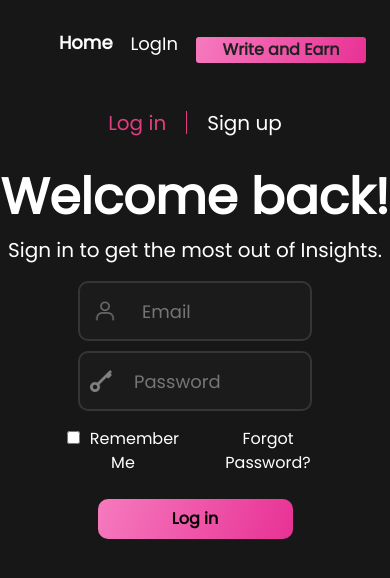
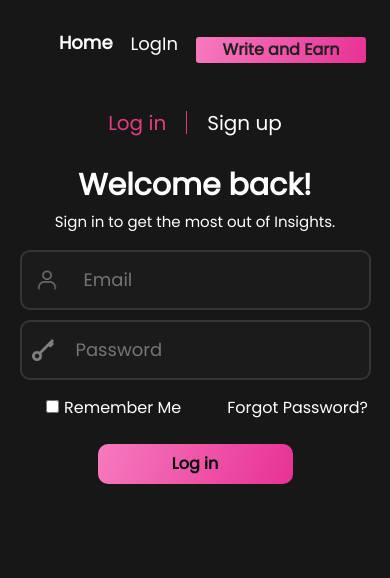
Before and after one commit to cyclese96/polkabridge-insights, a React (Create React App) app: page /login in a window 390 px wide. Shown: the top 578 px of the page. Built offline with nearby package versions, Linux system fonts and the light colour scheme.

Commit message:
fix all route

```diff
--- a/src/App.js
+++ b/src/App.js
@@ -20,18 +20,17 @@ function App() {
       <Fragment>
         <Router>
           <Routes>
-          <Route path="/" element={<Dashboard />} />
+          <Route path="/dashboard" element={<Dashboard />} />
 
             <Route path="/login" element={<LogIn />} />
             <Route path="/signup" element={<SignUp />} />
-
 
             <Route path="/writepost" element={<WritePost />} />
             <Route path="/livepost" element={<LivePost />} />
             <Route path="/pendingpost" element={<PendingPost />} />
             <Route path="/profile" element={<Profile />} />
             <Route path="/admin/Dashboard" element={<SuperAdminDashboard />} />
-            <Route path="/trending/article" element={<TrendingArticles />} />
+            <Route path="/" element={<TrendingArticles />} />
           </Routes>
         </Router>
       </Fragment>
--- a/src/common/Navbar.js
+++ b/src/common/Navbar.js
@@ -88,7 +88,7 @@ function Navbar() {
         <div className={classes.navWrapper}>
           <div className={classes.topBar}>
             <div className="d-flex row justify-content-center">
-              <Link to="/trending/article" style={{ textDecoration: "none" }}>
+              <Link to="/" style={{ textDecoration: "none" }}>
                 <div className={classes.topHome}>Home</div>
                 <span className={classes.divider} />
               </Link>
--- a/src/common/SideBar.js
+++ b/src/common/SideBar.js
@@ -167,7 +167,7 @@ function SideBar() {
             {[
               {
                 name: "Trending Article",
-                id: "http://localhost:3001/trending/article",
+                id: "http://localhost:3001/",
               },
             ].map((tab, index) => (
               <a href={tab.id} className={classes.mobileLink} key={index}>
@@ -193,7 +193,7 @@ function SideBar() {
     <>
       <div className={classes.topbar}>
         <div className={classes.lines}>
-          <Link to="/trending/article" style={{ textDecoration: "none" }}>
+          <Link to="/" style={{ textDecoration: "none" }}>
             <img className={classes.logo} src={logo} alt="image-logo" />
           </Link>
           <br />
@@ -206,7 +206,7 @@ function SideBar() {
             <h4 className={classes.usersName}>{profile?.name}</h4>
           </Link>
           <h6 className={classes.usersEmail}>{profile?.email}</h6>
-          <Link to="/" style={{ textDecoration: "none" }}>
+          <Link to="/dashboard" style={{ textDecoration: "none" }}>
             <h5 className={classes.sideBarActive}>My Post</h5>
           </Link>
           <span className={classes.divider} />
@@ -220,7 +220,7 @@ function SideBar() {
       </div>
       <div className={classes.sectionMobile}>
         <div>
-          <Link to="/trending/article" style={{ textDecoration: "none" }}>
+          <Link to="/" style={{ textDecoration: "none" }}>
             <img className={classes.logo} src={logo} alt="image-logo" />
           </Link>
         </div>
--- a/src/pages/Admin/Auth/LogIn.js
+++ b/src/pages/Admin/Auth/LogIn.js
@@ -1,5 +1,6 @@
 import React, { useEffect, useState } from "react";
-import { makeStyles } from "@mui/styles";
+import { useTheme } from "@mui/styles";
+import { makeStyles } from "@material-ui/core";
 import Navbar from "../../../common/Navbar";
 import Person from "../../../assets/person.png";
 import Key from "../../../assets/key.png";
@@ -36,11 +37,17 @@ const useStyles = makeStyles((theme) => ({
     fontSize: 50,
     fontWeight: 600,
     color: "white",
+    [theme.breakpoints.down("md")]: {
+      fontSize:30,
+    },
   },
   subTitle: {
     fontSize: 20,
     fontWeight: 500,
     color: "white",
+    [theme.breakpoints.down("md")]: {
+      fontSize:15,
+    },
   },
 
   buttonLogin: {
@@ -71,6 +78,11 @@ const useStyles = makeStyles((theme) => ({
     display: "flex",
     justifyContent: "flex-start",
     alignItems: "center",
+    [theme.breakpoints.down("md")]: {
+      width:"90%",
+      height:'40',
+    },
+
   },
   inputField: {
     backgroundColor: "transparent",
@@ -87,6 +99,10 @@ const useStyles = makeStyles((theme) => ({
     borderRadius: 10,
     marginTop: 10,
     outlineStyle: "none",
+    [theme.breakpoints.down("md")]: {
+      width:"100%",
+      height:'40',
+    },
   },
   userIcon: {
     width: 30,
@@ -174,17 +190,17 @@ const Login = ({ loginUser, logout, isAuthenticated }) => {
               </div>
             </div>
             <div className="d-flex justify-content-evenly mt-3">
-              <div style={{ marginLeft: 40 }}>
-                <label class="container" style={{ color: "white" }}>
+              <div>
+                <label class="container" style={{ color: "white"}}>
                   <input
                     type="checkbox"
                     checked=""
-                    style={{ marginRight: 10 }}
+                   style={{marginRight:5}}
                   />
                   Remember Me
                 </label>
               </div>
-              <div style={{ color: "white", marginRight: 60 }}>
+              <div style={{ color: "white" }}>
                 Forgot Password?
               </div>
             </div>
--- a/src/pages/Admin/Auth/SignUp.js
+++ b/src/pages/Admin/Auth/SignUp.js
@@ -1,5 +1,6 @@
 import React, { useEffect, useState } from "react";
-import { makeStyles } from "@mui/styles";
+import { useTheme } from "@mui/styles";
+import { makeStyles } from "@material-ui/core";
 import Navbar from "../../../common/Navbar";
 import polkabridge from "../../../assets/PolkaBridge.png";
 import Person from "../../../assets/person.png";
```
